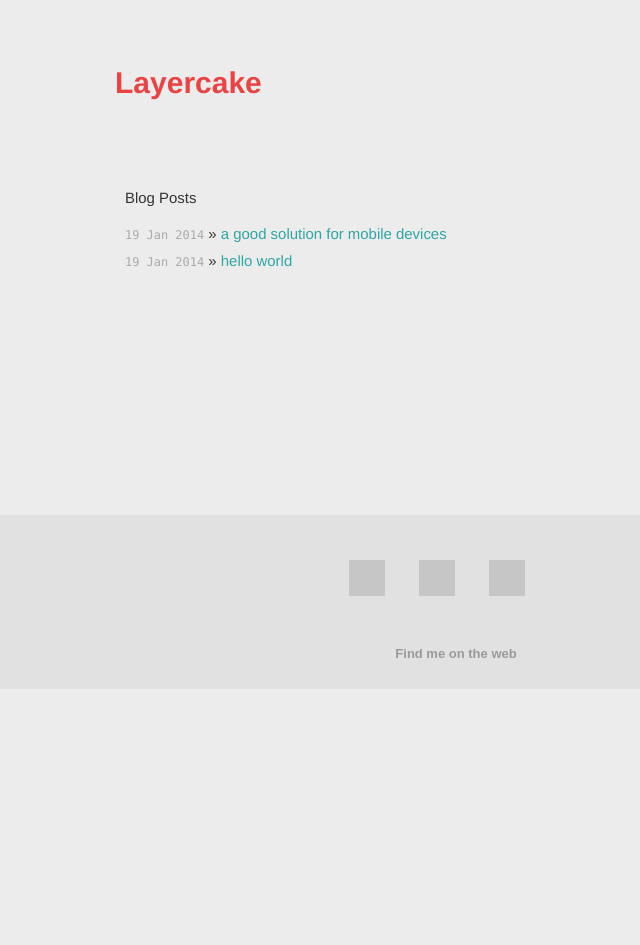
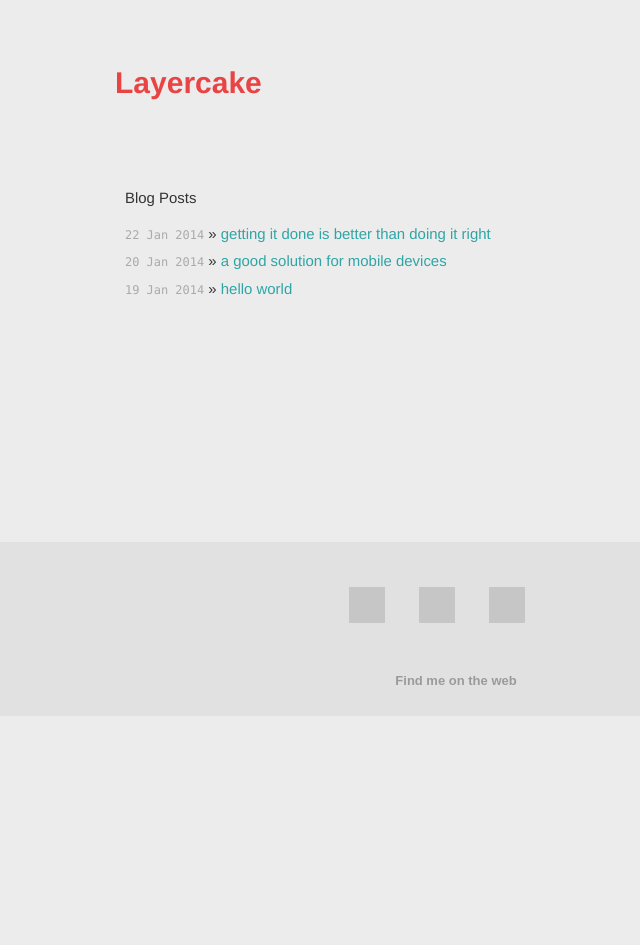
Before and after one commit to leofrozenyogurt/layercake, a Jekyll site: the page built from index.html, in a window 1280 px wide. Shown: the whole page, without its empty margins (184-824 px from the left). Built offline with Jekyll 4.4.1, drawn with Linux system fonts in a browser that asks for light colours; nearby versions of some CDN libraries; Markdown is read by kramdown in place of the engine named in the settings; some of the changed lines change nothing that is shown; grey boxes are pictures that could not be loaded.

Commit message:
new blog post

```diff
--- a/_posts/2014-01-20-post1.markdown
+++ b/_posts/2014-01-20-post1.markdown
@@ -1,7 +1,7 @@
 ---
 layout: post
 title:  "a good solution for mobile devices"
-date:   2014-01-19 19:53:02
+date:   2014-01-20 19:53:02
 categories: jekyll update
 ---
 
--- /dev/null
+++ b/_posts/2014-01-22-getting-it-done.markdown
@@ -0,0 +1,15 @@
+---
+layout: post
+title:  "getting it done is better than doing it right"
+date:   2014-01-22 19:53:02
+categories: jekyll update
+---
+
+Wrong. Especially in web development it's better to have something that
+is working flawlessly then to push a bad iteration and then have to come
+back and rewrite the code.
+
+As a developer on a project you might think " oh well it will still work "
+ but you have to put yourself in your clients shoes. If it does not match their
+ vision it could possibly affect their business and to any client that is a horrible
+ consequence and outcome due to the fact that they hired you to make their business better.
--- a/css/main.css
+++ b/css/main.css
@@ -61,6 +61,7 @@ a:hover   { color: #000; }
   line-height: 1.5em;
   width: 100%;
   padding-left: 20em;
+  padding-right: 20em;
   position:relative;
 }
 
```
